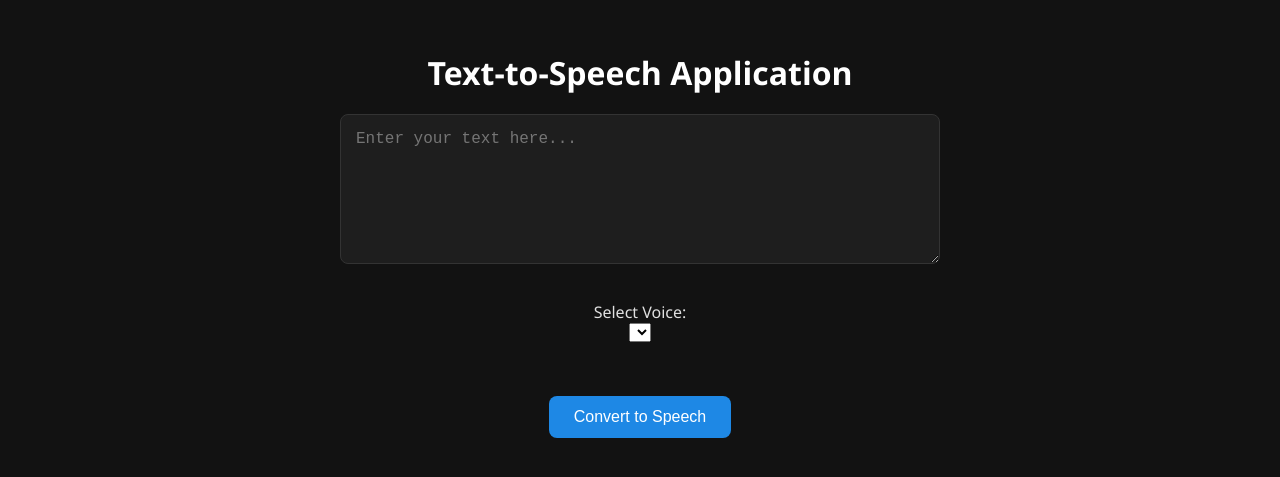
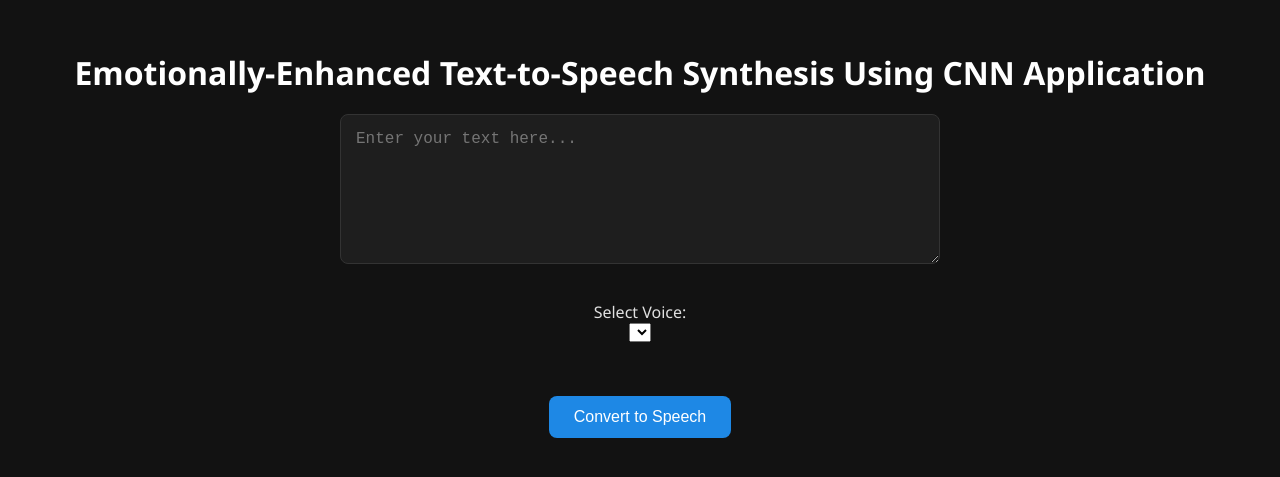
Before and after one commit to gsaiganesh283/Emotional_TTS, a plain HTML site: page public/index.html in a window 1280 px wide. Shown: the part 151-628 px from the top of the page. Drawn offline with Linux system fonts and the light colour scheme.

Commit message:
title is changed

```diff
--- a/public/index.html
+++ b/public/index.html
@@ -3,11 +3,13 @@
 <head>
     <meta charset="UTF-8">
     <meta name="viewport" content="width=device-width, initial-scale=1.0">
-    <title>Text-to-Speech App</title>
+    <title>Emotionally-Enhanced Text-to-Speech Synthesis Using Convolutional Neural Networks Application</title>
     <link rel="stylesheet" href="styles.css"> <!-- Ensure you have the CSS linked -->
 </head>
 <body>
-    <h1>Text-to-Speech Application</h1>
+    <h1>Emotionally-Enhanced Text-to-Speech Synthesis
+        Using CNN
+        Application</h1>
     <textarea id="text-input" rows="10" cols="50" placeholder="Enter your text here..."></textarea><br>
 
     <label for="voice-select">Select Voice:</label>
```
